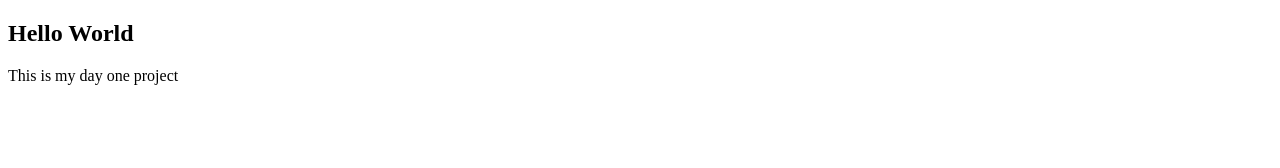
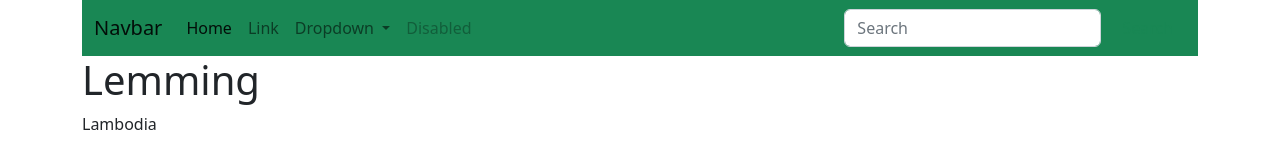
Before and after one commit to Donut89256/One_Day_Project, a plain HTML site: page Index.html in a window 1280 px wide. Drawn offline with nearby package versions, Linux system fonts and the light colour scheme.

Commit message:
First Changes

```diff
--- a/Index.html
+++ b/Index.html
@@ -5,18 +5,65 @@
     <meta http-equiv="X-UA-Compatible" content="IE=edge">
     <meta name="viewport" content="width=device-width, initial-scale=1.0">
     <title>Document</title>
+    <link href="https://cdn.jsdelivr.net/npm/bootstrap@5.2.3/dist/css/bootstrap.min.css" rel="stylesheet" integrity="sha384-rbsA2VBKQhggwzxH7pPCaAqO46MgnOM80zW1RWuH61DGLwZJEdK2Kadq2F9CUG65" crossorigin="anonymous">
 </head>
-<body>
+<body class="container container-fluid">
     <header>
         <section>
             <div>
-                <h1>Hello World</h1>
-                <p>This is my day one project</p>
+                <nav class="navbar navbar-expand-lg bg-success">
+                    <div class="container-fluid">
+                      <a class="navbar-brand" href="#">Navbar</a>
+                      <button class="navbar-toggler" type="button" data-bs-toggle="collapse" data-bs-target="#navbarSupportedContent" aria-controls="navbarSupportedContent" aria-expanded="false" aria-label="Toggle navigation">
+                        <span class="navbar-toggler-icon"></span>
+                      </button>
+                      <div class="collapse navbar-collapse" id="navbarSupportedContent">
+                        <ul class="navbar-nav me-auto mb-2 mb-lg-0">
+                          <li class="nav-item">
+                            <a class="nav-link active" aria-current="page" href="#">Home</a>
+                          </li>
+                          <li class="nav-item">
+                            <a class="nav-link" href="#">Link</a>
+                          </li>
+                          <li class="nav-item dropdown">
+                            <a class="nav-link dropdown-toggle" href="#" role="button" data-bs-toggle="dropdown" aria-expanded="false">
+                              Dropdown
+                            </a>
+                            <ul class="dropdown-menu">
+                              <li><a class="dropdown-item" href="#">Action</a></li>
+                              <li><a class="dropdown-item" href="#">Another action</a></li>
+                              <li><hr class="dropdown-divider"></li>
+                              <li><a class="dropdown-item" href="#">Something else here</a></li>
+                            </ul>
+                          </li>
+                          <li class="nav-item">
+                            <a class="nav-link disabled">Disabled</a>
+                          </li>
+                        </ul>
+                        <form class="d-flex" role="search">
+                          <input class="form-control me-2" type="search" placeholder="Search" aria-label="Search">
+                          <button class="btn btn-outline-success" type="submit">Search</button>
+                        </form>
+                      </div>
+                    </div>
+                  </nav>
             </div>
         </section>
     </header>
     <main>
+        <section>
+            <div>
 
+            </div>
+            <div>
+                <h1>Lemming</h1>
+                <p>Lambodia</p>
+            </div>
+        </section>
+        <section>
+            <div></div>
+        </section>
+        <section></section>
     </main>
     <footer>
 
```
Also changed, not shown: 1 other file.
